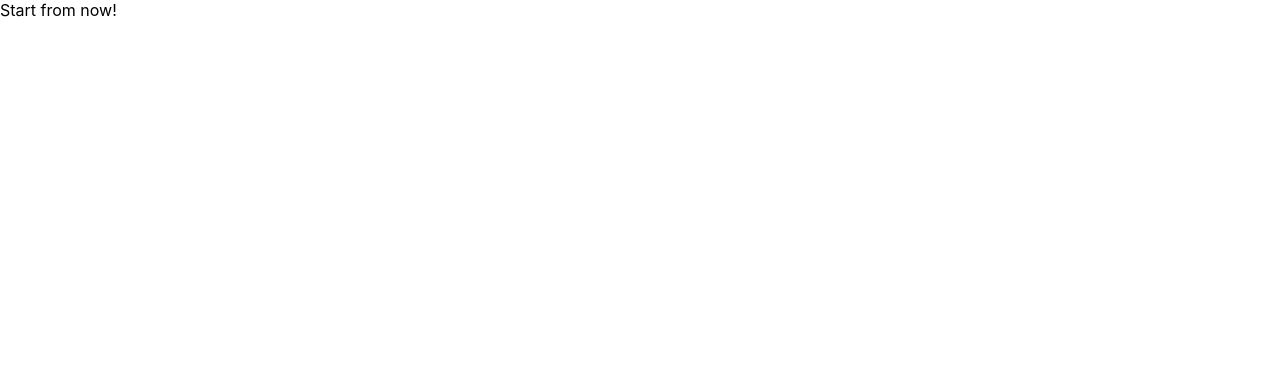
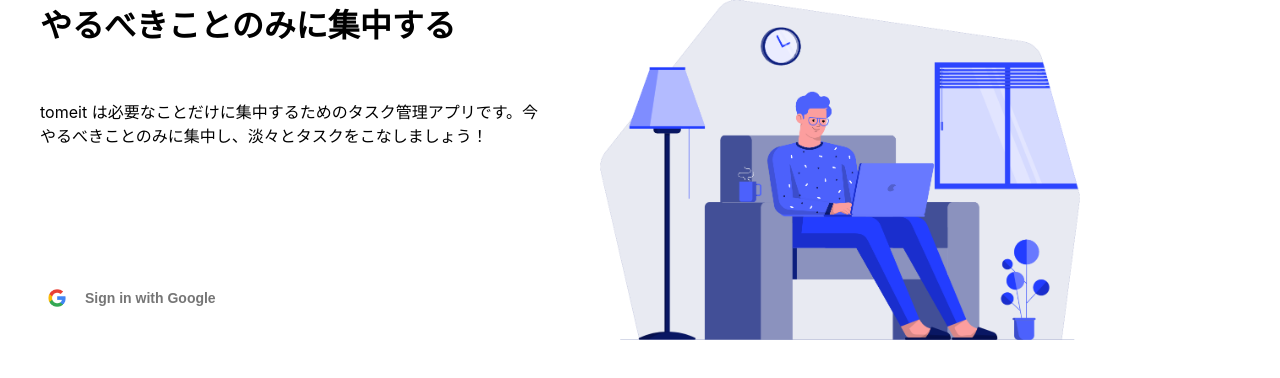
Before and after one commit to minguu42/tomeit-canary, a Next.js app: page / in a window 1280 px wide. Shown: the top 378 px of the page. Built offline with nearby package versions, Linux system fonts and the light colour scheme; no server answers.

Commit message:
feat: Landing のスタイル、ストーリーの追加

```diff
--- a/src/components/pages/Landing.tsx
+++ /dev/null
@@ -1,22 +0,0 @@
-import type { NextPage } from "next";
-import Head from "next/head";
-
-const Landing = (): JSX.Element => (
-  <>
-    <Head>
-      <title>tomeit</title>
-      <meta
-        name="description"
-        content="tomeit は必要なことだけに集中するためのタスク管理アプリです。ポモドーロテクニックを使って、今やるべきことのみに集中し, 淡々とタスクをこなしましょう！"
-      />
-    </Head>
-
-    <p>Start from now!</p>
-  </>
-);
-
-const LandingContainer: NextPage = () => {
-  return <Landing />;
-};
-
-export default LandingContainer;
--- /dev/null
+++ b/src/components/pages/Landing/Landing.module.css
@@ -0,0 +1,28 @@
+.container {
+  display: grid;
+  grid-template:
+    "catch       . image"
+    ".           . image" 24px
+    "description . image"
+    ".           . image" 104px
+    "button      . image"
+    / 506px 54px 1fr;
+  max-width: 1200px;
+  margin: 0 auto;
+}
+
+.catch {
+  grid-area: catch;
+}
+
+.description {
+  grid-area: description;
+}
+
+.buttonLayout {
+  grid-area: button;
+}
+
+.imageLayout {
+  grid-area: image;
+}
--- /dev/null
+++ b/src/components/pages/Landing/Landing.tsx
@@ -0,0 +1,39 @@
+import type { NextPage } from "next";
+import Image from "next/image";
+import Head from "next/head";
+
+import GoogleLoginButton from "@/components/common/GoogleLoginButton/GoogleLoginButton";
+import s from "./Landing.module.css";
+
+export const Landing: NextPage = () => (
+  <>
+    <Head>
+      <title>tomeit</title>
+      <meta
+        name="description"
+        content="tomeit は必要なことだけに集中するためのタスク管理アプリです。ポモドーロテクニックを使って、今やるべきことのみに集中し, 淡々とタスクをこなしましょう！"
+      />
+    </Head>
+
+    <main className={s.container}>
+      <h1 className={s.catch}>やるべきことのみに集中する</h1>
+      <p className={s.description}>
+        tomeit
+        は必要なことだけに集中するためのタスク管理アプリです。今やるべきことのみに集中し、淡々とタスクをこなしましょう！
+      </p>
+      <div className={s.buttonLayout}>
+        <GoogleLoginButton />
+      </div>
+      <div className={s.imageLayout}>
+        <Image
+          src="/images/work_from_home.png"
+          width={480}
+          height={340}
+          alt=""
+        />
+      </div>
+    </main>
+  </>
+);
+
+export default Landing;
--- /dev/null
+++ b/src/components/pages/Landing/index.ts
@@ -0,0 +1 @@
+export { default } from "./Landing";
--- a/src/pages/index.ts
+++ b/src/pages/index.ts
@@ -1,3 +1,3 @@
-import Landing from "components/pages/Landing";
+import Landing from "@/components/pages/Landing";
 
 export default Landing;
```
Also changed, not shown: 1 other file (tests, documents, lock files or other folders).
